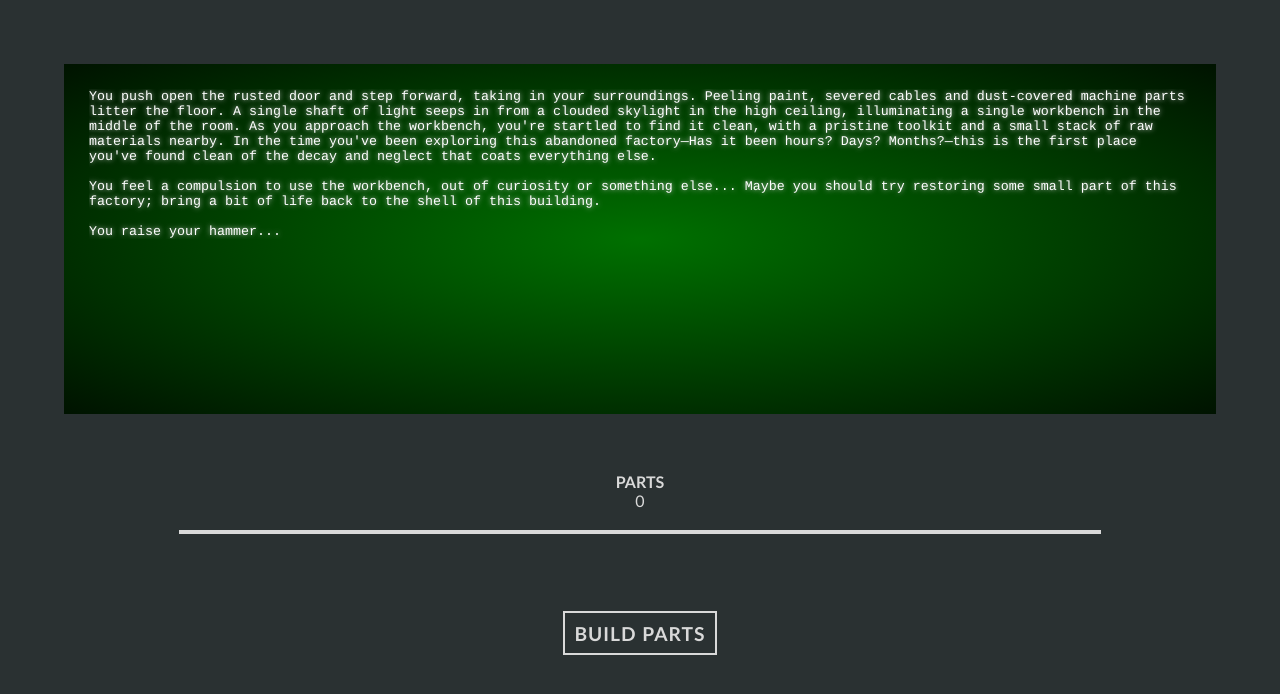
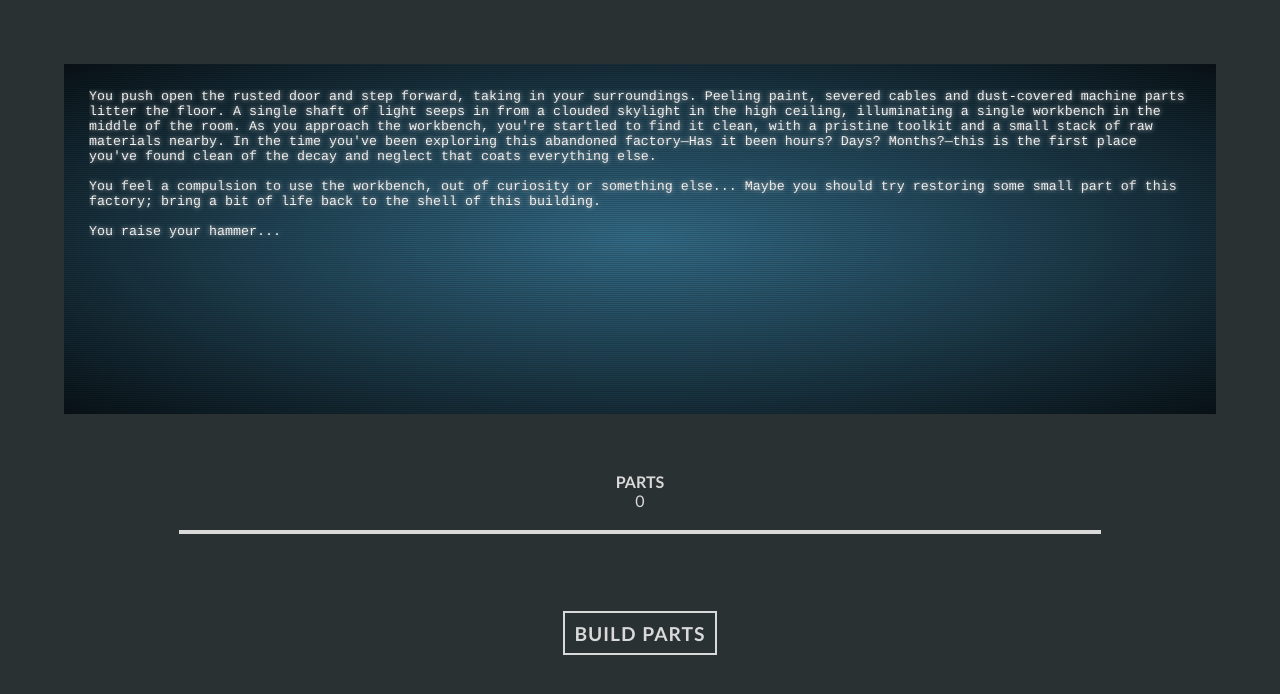
Before and after one commit to T-Nawrocki/an_abandoned_factory, a React (Create React App) app in the folder client/: page / in a window 1280 px wide. Shown: the top 694 px of the page. Built offline with nearby package versions, Linux system fonts and the light colour scheme.

Commit message:
console scanlines positioned correctly

```diff
--- a/client/src/styles/StoryDisplay.scss
+++ b/client/src/styles/StoryDisplay.scss
@@ -1,30 +1,32 @@
 @use 'common/fonts';
+@use 'common/colours';
 
 #story-display {
+  position: relative;
   padding:25px;
   background-color: black;
   background-image: radial-gradient(
-    rgba(0, 150, 0, 0.75), black 120%
+    colours.$blue, black 120%
     );
     height: 300px;
   overflow: hidden;
 
     // MONITOR LINES
-    // &::after {
-    //   content: "";
-    //   position: absolute;
-    //   top: 0;
-    //   left: 0;
-    //   width: 100%;
-    //   height: 100%;
-    //   background: repeating-linear-gradient(
-    //     0deg,
-    //     rgba(black, 0.15),
-    //     rgba(black, 0.15) 1px,
-    //     transparent 1px,
-    //     transparent 2px
-    //     );
-    //   }
+    &::after {
+      content: "";
+      position: absolute;
+      top: 0;
+      left: 0;
+      width: 100%;
+      height: 100%;
+      background: repeating-linear-gradient(
+        0deg,
+        rgba(black, 0.15),
+        rgba(black, 0.15) 1px,
+        transparent 1px,
+        transparent 2px
+        );
+      }
 
       p {
         margin: 0;
```
